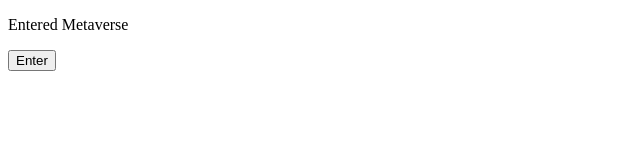
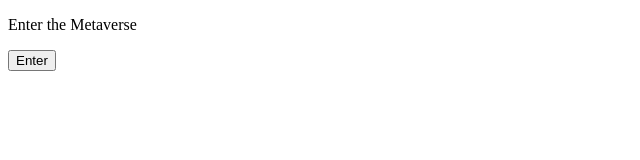
Before and after one commit to acciojob/enter-metaverse-Yogndr, a website: page main.html in a window 1280 px wide. Shown: the full height of the page, 0-640 px from the left. Drawn offline with Linux system fonts and the light colour scheme.

Commit message:
created a submission

```diff
--- a/main.html
+++ b/main.html
@@ -8,7 +8,7 @@
 
 <body>
 
-	<p id="status">Entered Metaverse</p>
+	<p id="status">Enter the Metaverse</p>
 	<button onclick="Change()" id="enterBtn">Enter</button>
     <script type="text/javascript" src="./script.js">
 </script>
```
